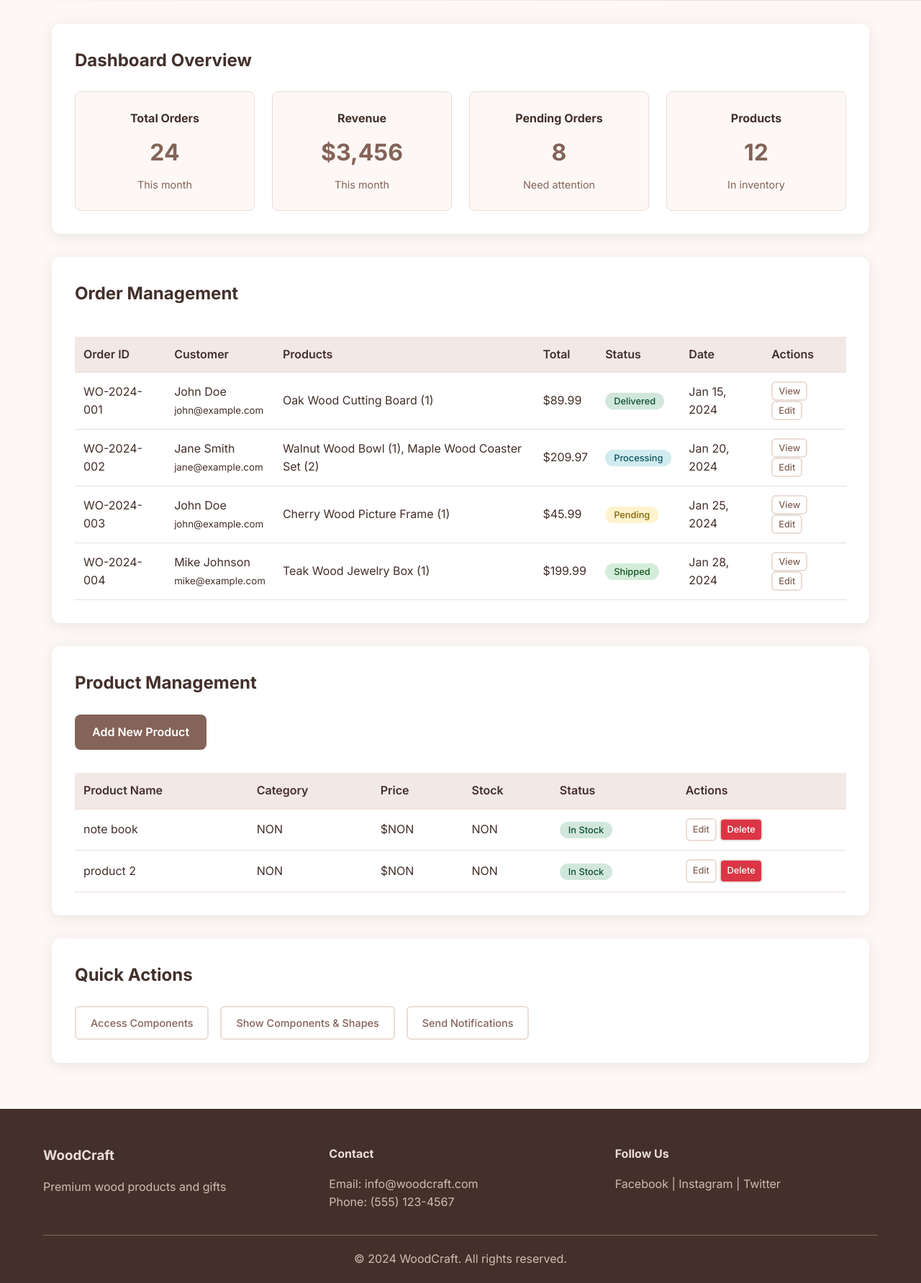
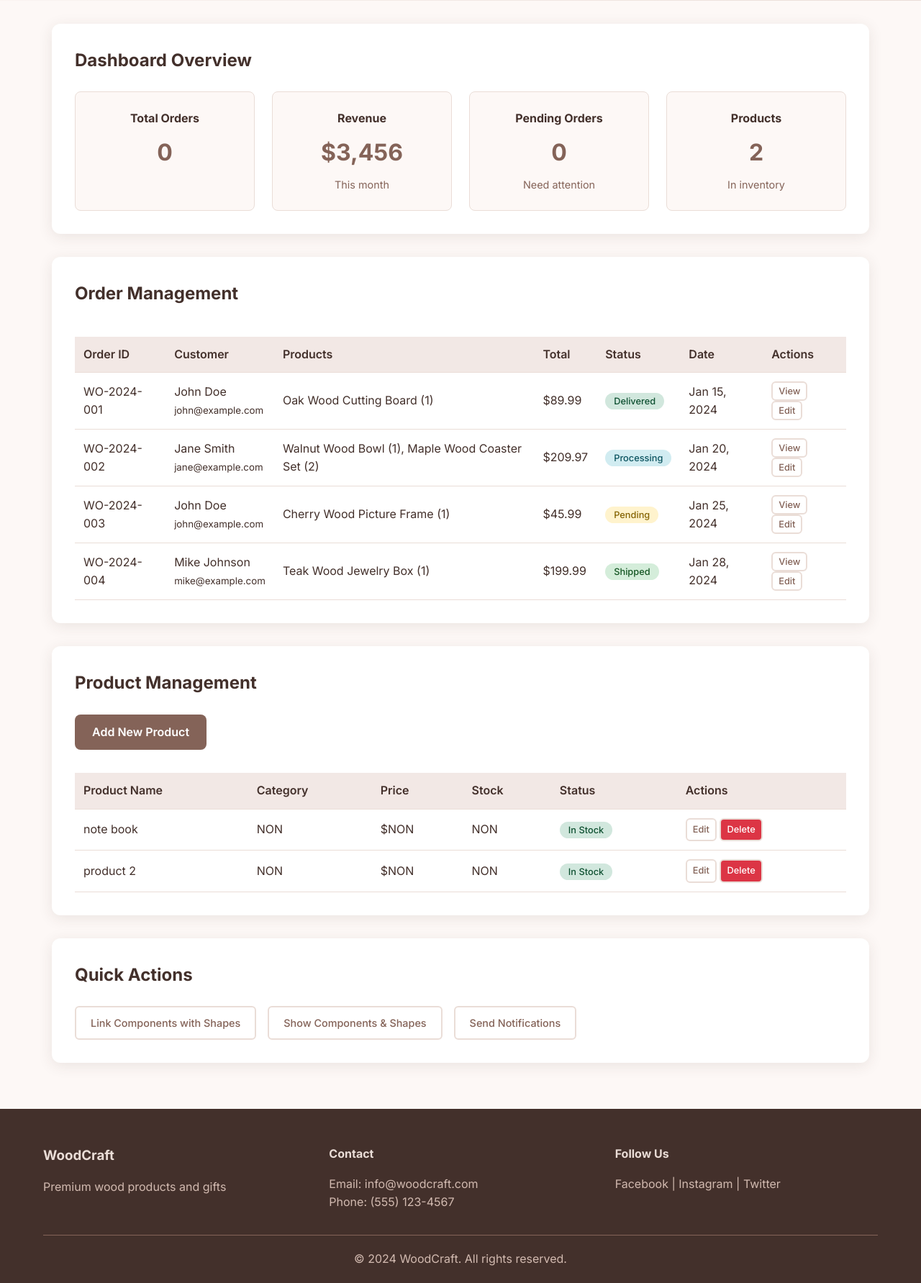
Before and after one commit to Adham-AI-111/Widget-app, a Django app: page /admin-urls/useradmin/ in a window 1280 px wide. Shown: the part 313-2096 px from the top of the page at 72% size. Run offline with Django 4.2, Linux system fonts and the light colour scheme; a user stored in the database is signed in; data comes from the database, SQL or seed files in the repository; data that the repository does not hold is empty.

Commit message:
creating the admin overview some statistics (total orders - pending orders count - products in inventory)

```diff
--- a/base/admin_views.py
+++ b/base/admin_views.py
@@ -1,13 +1,15 @@
 from django.shortcuts import render, redirect
 from django.contrib.auth.decorators import login_required
 from .forms import CreateProductForm, CreateComponentForm, CreateCpsDetailsForm
-from .models import Products, Components, Cps_details
+from .models import Products, Components, Cps_details, Order
 from django.shortcuts import get_object_or_404
 
 @login_required(login_url='login')
 def admin(request):
     products = Products.objects.all()
-    context = {'products': products}
+    orders = Order.objects.all()
+    pending_orders = orders.filter(status='Pending')
+    context = {'products': products, 'orders': orders, 'pending_orders': pending_orders}
     return render(request, 'base/admin.html', context)
 
 # ! ----------- PRODUCTS ----------- ! #
--- a/base/templates/base/admin.html
+++ b/base/templates/base/admin.html
@@ -16,8 +16,8 @@
             <div class="stats-grid">
                 <div class="stat-card">
                     <h4>Total Orders</h4>
-                    <span class="stat-number">24</span>
-                    <p>This month</p>
+                    <span class="stat-number">{{orders.count}}</span>
+                    <!-- <p>This month</p> -->
                 </div>
                 <div class="stat-card">
                     <h4>Revenue</h4>
@@ -26,12 +26,12 @@
                 </div>
                 <div class="stat-card">
                     <h4>Pending Orders</h4>
-                    <span class="stat-number">8</span>
+                    <span class="stat-number">{{pending_orders.count}}</span>
                     <p>Need attention</p>
                 </div>
                 <div class="stat-card">
                     <h4>Products</h4>
-                    <span class="stat-number">12</span>
+                    <span class="stat-number">{{products.count}}</span>
                     <p>In inventory</p>
                 </div>
             </div>
@@ -149,7 +149,7 @@
         <div class="admin-section">
             <h3>Quick Actions</h3>
             <div class="action-buttons">
-                <a href="{% url 'access_components' %}" class="btn-secondary">Access Components</a>
+                <a href="{% url 'access_components' %}" class="btn-secondary">Link Components with Shapes</a>
                 <a href="{% url 'components_shapes' %}" class="btn-secondary">Show Components & Shapes</a>
                 <a href="#" class="btn-secondary">Send Notifications</a>
             </div>
```
